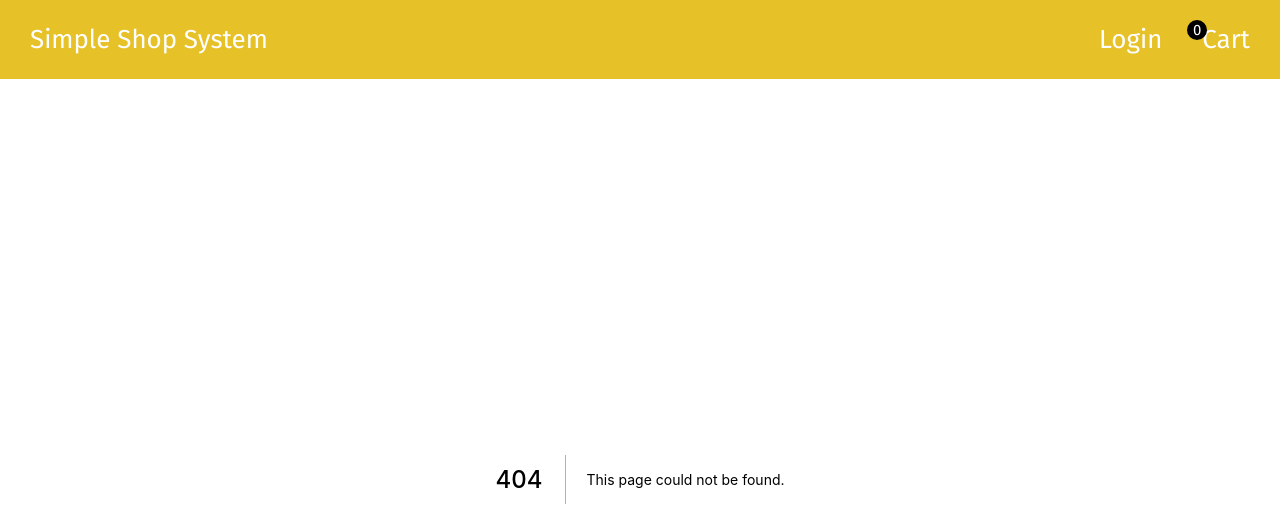
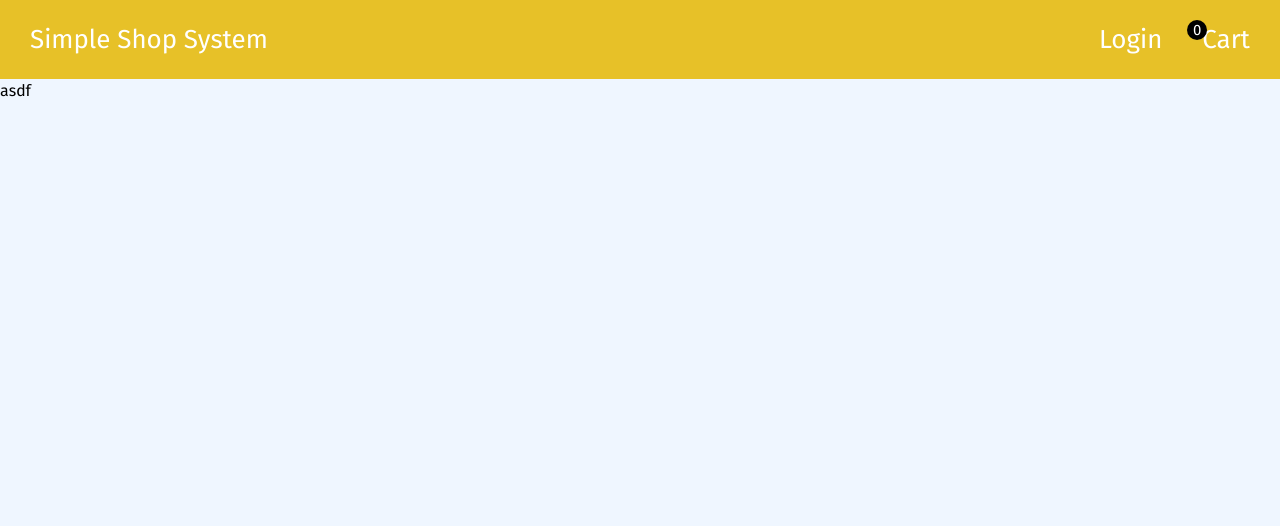
Before and after one commit to Dachi301/re-shop, a Next.js app: page /cart in a window 1280 px wide. Before the commit this address had no page. Shown: the top 526 px of the page. Built offline with nearby package versions, Linux system fonts and the light colour scheme.

Commit message:
wip: cart page

```diff
--- a/src/components/header.tsx
+++ b/src/components/header.tsx
@@ -29,7 +29,7 @@ const Header = function (_props: any) {
       <div className={"flex items-center gap-[40px]"}>
         <p className="flex cursor-pointer text-[26px] text-white">Login</p>
         <div className={"relative"}>
-          <Link href={"/"}>
+          <Link href={"/cart"}>
             <p className="cursor-pointer text-[26px] text-white">Cart</p>
           </Link>
           <div
--- /dev/null
+++ b/src/pages/cart.tsx
@@ -0,0 +1,15 @@
+import CartContext from "@/context/cart";
+import React, { useContext } from "react";
+
+type Props = {};
+
+export default function ({}: Props) {
+  const cart = useContext(CartContext);
+
+  console.log(cart);
+  return (
+    <div>
+      <p>asdf</p>
+    </div>
+  );
+}
```
